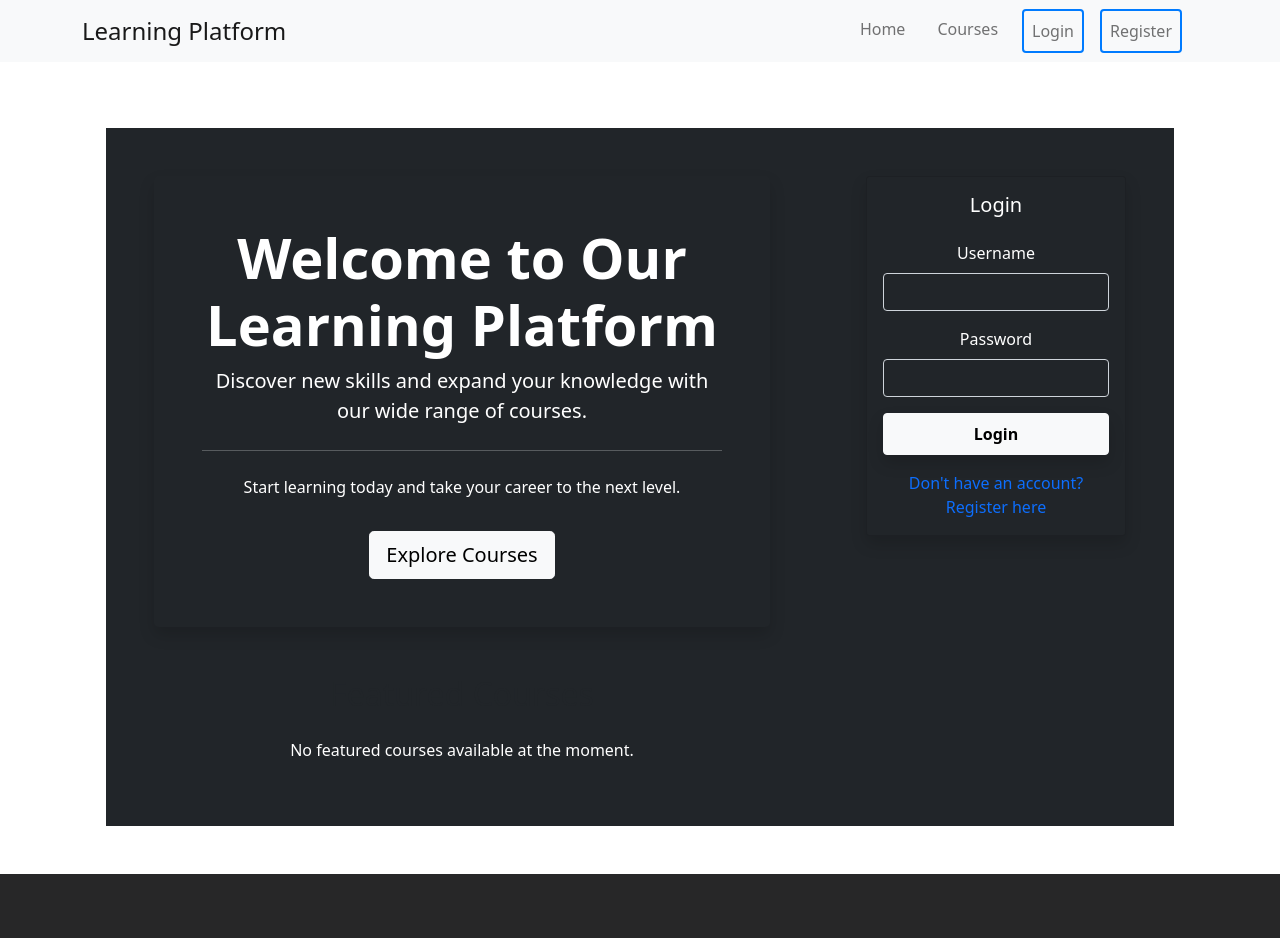
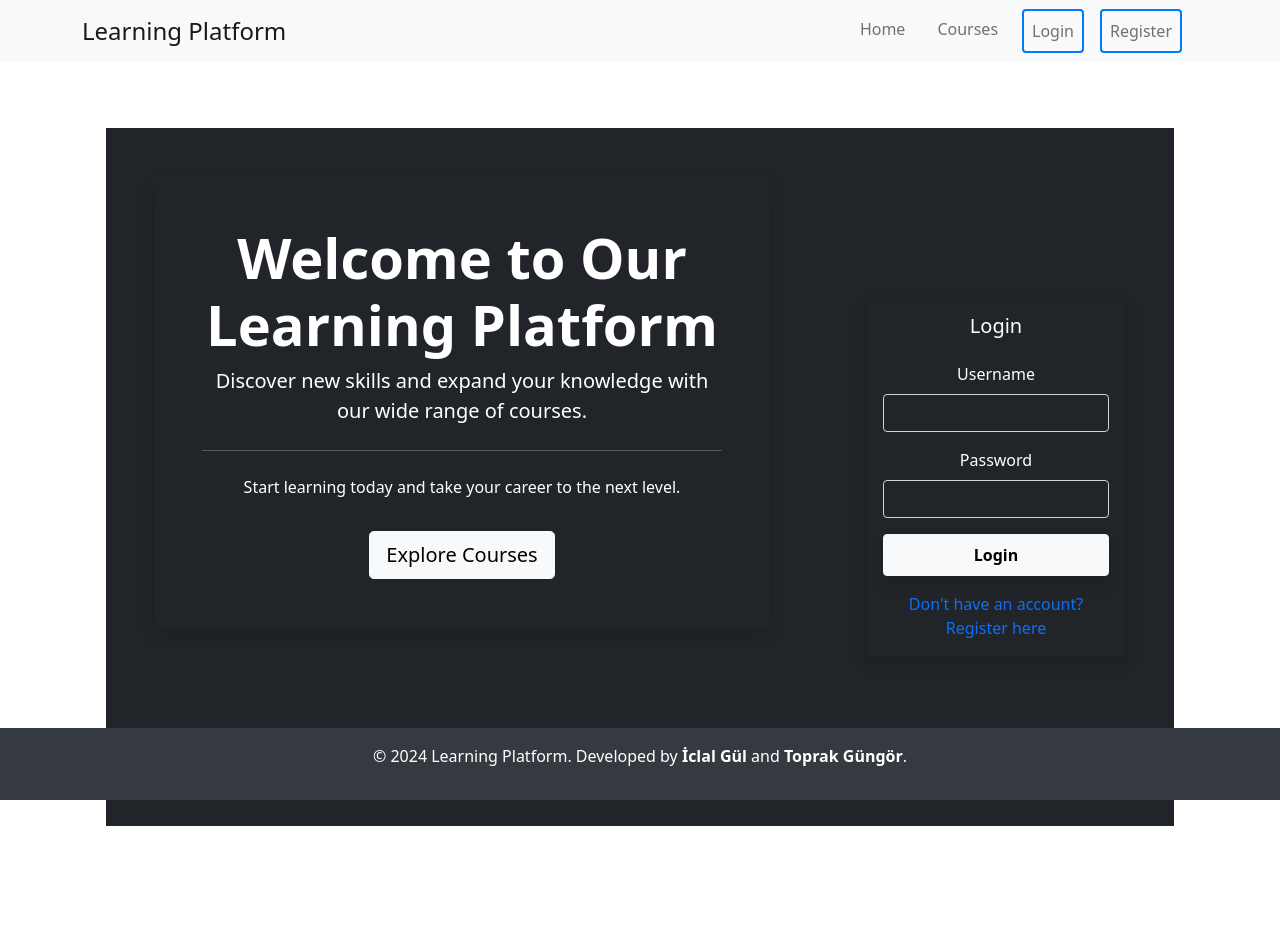
Before and after one commit to b2210356037/learning_platform, a Django app: page / in a window 1280 px wide. Before the commit the page ends 874 px from the top, so only its background shows below. Run offline with Django 5.2, Linux system fonts and the light colour scheme; data comes from the database, SQL or seed files in the repository; parts of the project's set-up code (start-up, migrations or seed data) failed here and were passed over.

Commit message:
footer_added

```diff
--- a/learning_platform/templates/base.html
+++ b/learning_platform/templates/base.html
@@ -8,6 +8,7 @@
     <style>
         body {
             padding-top: 5rem;
+            margin-bottom: 4rem; /* Adjust the bottom margin for footer */
         }
         .starter-template {
             padding: 3rem 1.5rem;
@@ -30,6 +31,24 @@
             color: #fff; /* Text color on hover */
             border-color: #0056b3; /* Darker border color on hover */
             box-shadow: 0 4px 8px rgba(0, 0, 0, 0.2); /* Shadow effect */
+        }
+        footer {
+            background-color: #343a40; /* Dark background for footer */
+            color: #ffffff; /* White text color */
+            padding: 1rem; /* Padding for the footer */
+            position: fixed;
+            bottom: 0;
+            width: 100%;
+            text-align: center;
+        }
+        footer a {
+            color: #ffffff; /* White text color for links */
+            text-decoration: none; /* Remove underline */
+            transition: color 0.3s; /* Smooth color transition */
+        }
+        footer a:hover {
+            color: #007bff; /* Change color on hover */
+            text-decoration: underline; /* Add underline on hover */
         }
     </style>
 </head>
@@ -83,6 +102,13 @@
         </div>
     </main>
 
+    <footer>
+        <p>&copy; 2024 Learning Platform. Developed by
+            <a href="https://tr.linkedin.com/in/iclal-g%C3%BCl-se" target="_blank" rel="noopener noreferrer"><strong>İclal Gül</strong></a> and
+            <a href="https://tr.linkedin.com/in/toprak-gungor" target="_blank" rel="noopener noreferrer"><strong>Toprak Güngör</strong></a>.
+        </p>
+    </footer>
+
     <script src="https://cdn.jsdelivr.net/npm/bootstrap@5.1.3/dist/js/bootstrap.bundle.min.js"></script>
 </body>
 </html>
--- a/learning_platform/templates/home.html
+++ b/learning_platform/templates/home.html
@@ -31,8 +31,8 @@
                 {% endfor %}
             </div>
         </div>
-        <div class="col-md-4 p-5">
-            <div class="card bg-dark text-white border-purple shadow">
+        <div class="col-md-4 p-5 d-flex align-items-center justify-content-center">
+            <div class="card bg-dark text-white border-purple shadow" style="width: 100%; max-width: 400px;">
                 <div class="card-body">
                     <h5 class="card-title text-purple mb-4">Login</h5>
                     <form method="post" action="{% url 'login' %}">
@@ -46,7 +46,6 @@
                             <input type="password" class="form-control bg-dark text-white border-purple" id="password" name="password" required>
                         </div>
                         <button type="submit" class="btn btn-light w-100 py-2 fw-bold text-purple shadow btn-large-text">Login</button>
-
                     </form>
                     <div class="mt-3 text-center">
                         <a href="{% url 'register' %}" class="text-purple text-decoration-none">Don't have an account? Register here</a>
```
